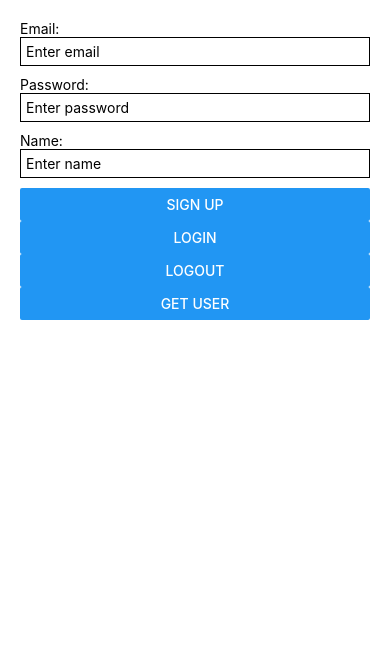
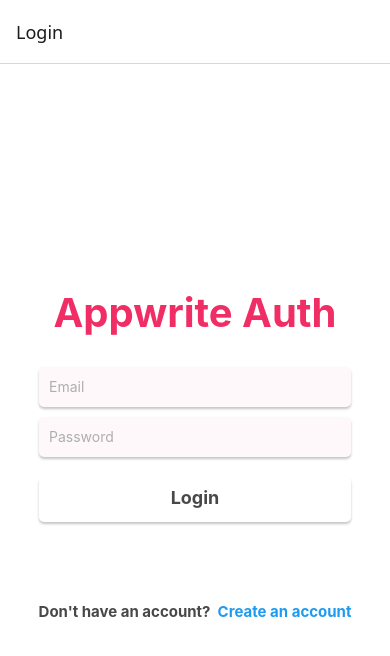
Before and after one commit to Fakher-Zaman/Gymly, a React Native app: screen /Login in a window 390 px wide. Shown: the top 656 px of the page. Built offline with nearby package versions, Linux system fonts and the light colour scheme.

Commit message:
Login Screen Display

```diff
--- a/App.js
+++ b/App.js
@@ -1,81 +1,29 @@
-import React, { useState } from 'react';
-import { View, Text, TextInput, Button, Alert } from 'react-native';
-import { signup, login, logout, getUser } from './src/appwrite/service';
+import { StatusBar } from 'expo-status-bar';
+import { StyleSheet, Text, View } from 'react-native';
+import { NavigationContainer } from '@react-navigation/native';
+import { createStackNavigator } from '@react-navigation/stack'
+import Home from './src/screens/Home';
+import Screen from './src/screens/Screen';
+import Login from './src/screens/Login';
+const Stack = createStackNavigator()
 
-const App = () => {
-  const [email, setEmail] = useState('');
-  const [password, setPassword] = useState('');
-  const [name, setName] = useState('');
+export default function App() {
+  return (
+    <NavigationContainer>
+      <Stack.Navigator initialRouteName="Login">
+        <Stack.Screen name="Home" component={Home} options={{ title: "Home Page" }} />
+        <Stack.Screen name="Screen" component={Screen} options={{ title: "Screen" }} />
+        <Stack.Screen name="Login" component={Login} options={{ title: "Login" }} />
+      </Stack.Navigator>
+    </NavigationContainer>
+  );
+}
 
-  const handleSignup = async () => {
-    try {
-      await signup(email, password, name);
-      Alert.alert('Success', 'User signed up successfully!');
-    } catch (error) {
-      Alert.alert('Error', error.message);
-    }
-  };
-
-  const handleLogin = async () => {
-    try {
-      await login(email, password);
-      Alert.alert('Success', 'User logged in successfully!');
-    } catch (error) {
-      Alert.alert('Error', error.message);
-    }
-  };
-
-  const handleLogout = async () => {
-    try {
-      await logout();
-      Alert.alert('Success', 'User logged out successfully!');
-    } catch (error) {
-      Alert.alert('Error', error.message);
-    }
-  };
-
-  const handleGetUser = async () => {
-    try {
-      const user = await getUser();
-      Alert.alert('Current User', JSON.stringify(user));
-    } catch (error) {
-      Alert.alert('Error', error.message);
-    }
-  };
-
-  return (
-    <View style={{ padding: 20 }}>
-      <Text>Email:</Text>
-      <TextInput
-        style={{ borderWidth: 1, marginBottom: 10, padding: 5 }}
-        value={email}
-        onChangeText={setEmail}
-        placeholder="Enter email"
-      />
-
-      <Text>Password:</Text>
-      <TextInput
-        style={{ borderWidth: 1, marginBottom: 10, padding: 5 }}
-        value={password}
-        onChangeText={setPassword}
-        placeholder="Enter password"
-        secureTextEntry
-      />
-
-      <Text>Name:</Text>
-      <TextInput
-        style={{ borderWidth: 1, marginBottom: 10, padding: 5 }}
-        value={name}
-        onChangeText={setName}
-        placeholder="Enter name"
-      />
-
-      <Button title="Sign Up" onPress={handleSignup} />
-      <Button title="Login" onPress={handleLogin} />
-      <Button title="Logout" onPress={handleLogout} />
-      <Button title="Get User" onPress={handleGetUser} />
-    </View>
-  );
-};
-
-export default App;
+const styles = StyleSheet.create({
+  container: {
+    flex: 1,
+    backgroundColor: '#fff',
+    alignItems: 'center',
+    justifyContent: 'center',
+  },
+});
--- a/package.json
+++ b/package.json
@@ -14,6 +14,7 @@
     "@react-navigation/native": "^7.0.4",
     "@react-navigation/native-stack": "^7.1.1",
     "@react-navigation/stack": "^7.0.6",
+    "@rneui/themed": "^4.0.0-rc.8",
     "appwrite": "^16.0.2",
     "expo": "~52.0.10",
     "expo-status-bar": "~2.0.0",
@@ -25,6 +26,7 @@
     "react-native-reanimated": "~3.16.1",
     "react-native-safe-area-context": "4.12.0",
     "react-native-screens": "~4.1.0",
+    "react-native-snackbar": "^2.8.0",
     "react-native-vector-icons": "^10.2.0"
   },
   "devDependencies": {
--- a/src/screens/Home.js
+++ b/src/screens/Home.js
@@ -1,16 +1,86 @@
-import { Button, StyleSheet, Text, View } from 'react-native'
-import React from 'react'
+import { Button, Image, SafeAreaView, StyleSheet, Text, View } from 'react-native'
+import React, { useContext, useEffect, useState } from 'react'
+import { logout, getUser } from '../appwrite/service';
 
 export default function Home({ navigation }) {
+  const [userData, setUserData] = useState();
+
+  const handleLogout = () => {
+    logout()
+      .then(() => {
+        Alert.alert('Success', 'User logged out successfully!');
+        setIsLoggedIn(false);
+      })
+      .catch((error) => Alert.alert('Error: ', error.message));
+  }
+
+  useEffect(() => {
+    getUser().then((res) => {
+      if (res) {
+        const user = {
+          name: res.name,
+          email: res.email,
+        }
+        setUserData(user);
+      }
+    });
+  }, [appwrite]);
+
   return (
-    <View style={{ flex: 1, justifyContent: "center", alignItems: "center" }}>
-      <Text>Home</Text>
+    <SafeAreaView style={styles.container}>
+      <View style={styles.welcomeContainer}>
+        <Image
+          source={{
+            uri: 'https://appwrite.io/images-ee/blog/og-private-beta.png',
+            width: 400,
+            height: 300,
+            cache: 'default',
+          }}
+          resizeMode="contain"
+        />
+        <Text style={styles.message}>
+          Build Fast. Scale Big. All in One Place.
+        </Text>
+        {userData && (
+          <View style={styles.userContainer}>
+            <Text style={styles.userDetails}>Name: {userData.name}</Text>
+            <Text style={styles.userDetails}>Email: {userData.email}</Text>
+          </View>
+        )}
+      </View>
       <Button
-        title="Screen"
-        onPress={() => navigation.navigate("Screen")}
+        placement="right"
+        color="#f02e65"
+        size="large"
+        title="Logout"
+        icon={{ name: 'logout', color: '#FFFFFF' }}
+        onPress={handleLogout}
       />
-    </View>
-  )
+    </SafeAreaView>
+  );
 }
 
-const styles = StyleSheet.create({})
+const styles = StyleSheet.create({
+  container: {
+    flex: 1,
+    backgroundColor: '#0B0D32',
+  },
+  welcomeContainer: {
+    padding: 12,
+
+    flex: 1,
+    alignItems: 'center',
+  },
+  message: {
+    fontSize: 26,
+    fontWeight: '500',
+    color: '#FFFFFF',
+  },
+  userContainer: {
+    marginTop: 24,
+  },
+  userDetails: {
+    fontSize: 20,
+    color: '#FFFFFF',
+  },
+})
--- /dev/null
+++ b/src/screens/Login.js
@@ -0,0 +1,166 @@
+import { Alert, KeyboardAvoidingView, Platform, Pressable, StyleSheet, Text, TextInput, View } from 'react-native'
+import React, { useContext, useState } from 'react'
+import { signup, login } from '../appwrite/service';
+
+export default function Login({ navigation }) {
+    const [error, setError] = useState('');
+    const [email, setEmail] = useState('');
+    const [password, setPassword] = useState('');
+
+    const handleLogin = () => {
+        if (email.length < 1 || password.length < 1) {
+            setError('All fields are required');
+            Alert.alert('All fields are required!');
+        } else {
+            const user = {
+                email,
+                password
+            }
+            login(user)
+                .then((res) => {
+                    if (res) {
+                        setIsLoggedIn(true);
+                        Alert.alert('Success', 'User logged in successfully!');
+                    }
+                })
+                .catch((error) => {
+                    console.log(error);
+                    setError('Invalid email or password');
+                    Alert.alert('Invalid email or password!');
+                });
+        }
+    }
+
+    return (
+        <KeyboardAvoidingView
+            behavior={Platform.OS === 'ios' ? 'padding' : 'height'}
+            style={styles.container}>
+            <View style={styles.formContainer}>
+                <Text style={styles.appName}>Appwrite Auth</Text>
+
+                {/* Email */}
+                <TextInput
+                    keyboardType="email-address"
+                    value={email}
+                    onChangeText={text => setEmail(text)}
+                    placeholderTextColor={'#AEAEAE'}
+                    placeholder="Email"
+                    style={styles.input}
+                />
+
+                {/* Password */}
+                <TextInput
+                    value={password}
+                    onChangeText={text => setPassword(text)}
+                    placeholderTextColor={'#AEAEAE'}
+                    placeholder="Password"
+                    style={styles.input}
+                    secureTextEntry
+                />
+
+                {/* Validation error */}
+                {error ? <Text style={styles.errorText}>{error}</Text> : null}
+
+                {/* Login button */}
+                <Pressable
+                    onPress={handleLogin}
+                    style={[styles.btn, { marginTop: error ? 10 : 20 }]}>
+                    <Text style={styles.btnText}>Login</Text>
+                </Pressable>
+
+                {/* Sign up navigation */}
+                <Pressable
+                    onPress={() => navigation.navigate('Signup')}
+                    style={styles.signUpContainer}>
+                    <Text style={styles.noAccountLabel}>
+                        Don't have an account?{'  '}
+                        <Text style={styles.signUpLabel}>Create an account</Text>
+                    </Text>
+                </Pressable>
+            </View>
+        </KeyboardAvoidingView>
+    );
+}
+
+const styles = StyleSheet.create({
+    container: {
+        flex: 1,
+        backgroundColor: '#FFFFFF',
+    },
+    formContainer: {
+        justifyContent: 'center',
+        alignContent: 'center',
+        height: '100%',
+    },
+    appName: {
+        color: '#f02e65',
+        fontSize: 40,
+        fontWeight: 'bold',
+        alignSelf: 'center',
+        marginBottom: 20,
+    },
+    input: {
+        backgroundColor: '#fef8fa',
+        padding: 10,
+        height: 40,
+        alignSelf: 'center',
+        borderRadius: 5,
+
+        width: '80%',
+        color: '#000000',
+
+        marginTop: 10,
+        shadowColor: '#000',
+        shadowOffset: {
+            width: 0,
+            height: 2,
+        },
+        shadowOpacity: 0.23,
+        shadowRadius: 2.62,
+
+        elevation: 1,
+    },
+    errorText: {
+        color: 'red',
+        alignSelf: 'center',
+        marginTop: 10,
+    },
+    btn: {
+        backgroundColor: '#ffffff',
+        padding: 10,
+        height: 45,
+
+        alignSelf: 'center',
+        borderRadius: 5,
+        width: '80%',
+        marginTop: 20,
+
+        shadowColor: '#000',
+        shadowOffset: {
+            width: 0,
+            height: 2,
+        },
+        shadowOpacity: 0.23,
+        shadowRadius: 2.62,
+
+        elevation: 3,
+    },
+    btnText: {
+        color: '#484848',
+        alignSelf: 'center',
+        fontWeight: 'bold',
+        fontSize: 18,
+    },
+    signUpContainer: {
+        marginTop: 80,
+    },
+    noAccountLabel: {
+        color: '#484848',
+        alignSelf: 'center',
+        fontWeight: 'bold',
+        fontSize: 15,
+    },
+    signUpLabel: {
+        color: '#1d9bf0',
+    },
+})
```
Also changed, not shown: src/components/Loading.js (added, +19 -0 lines), 2 other files (tests, documents, lock files or other folders).
